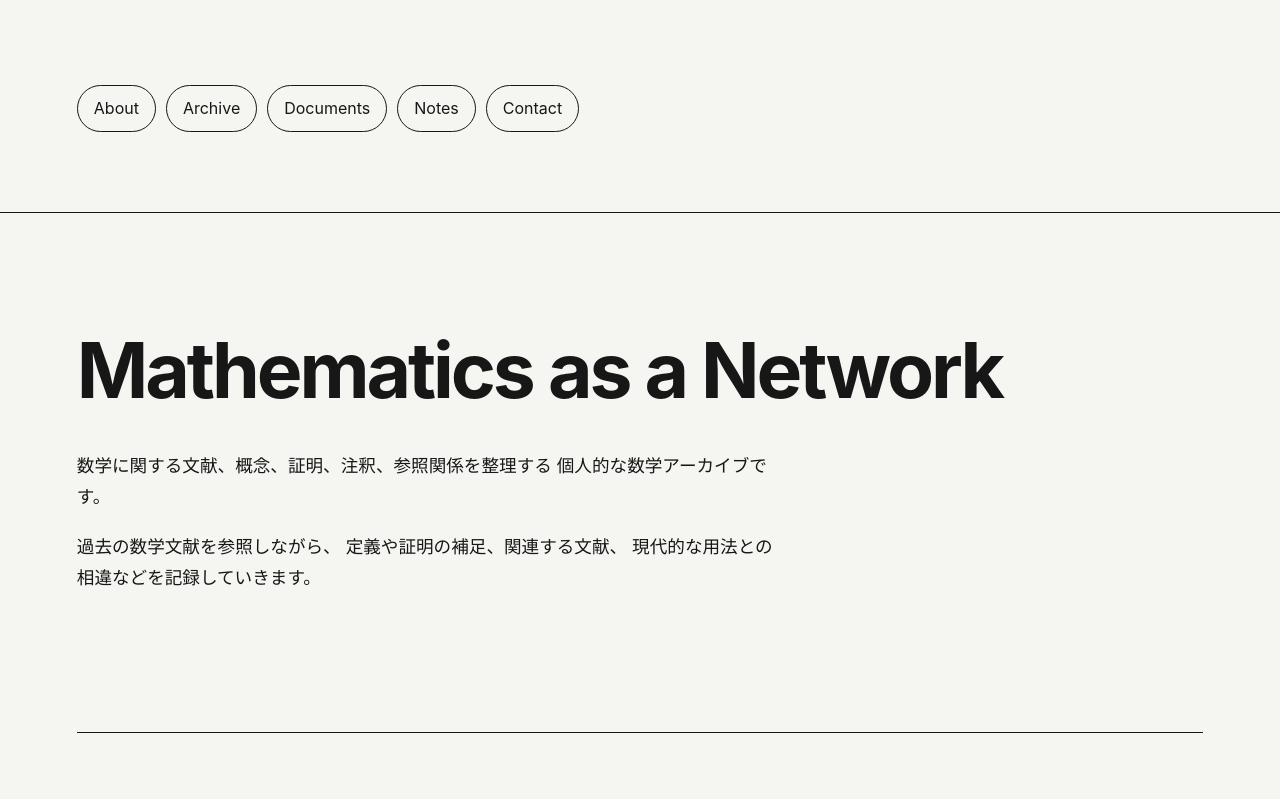
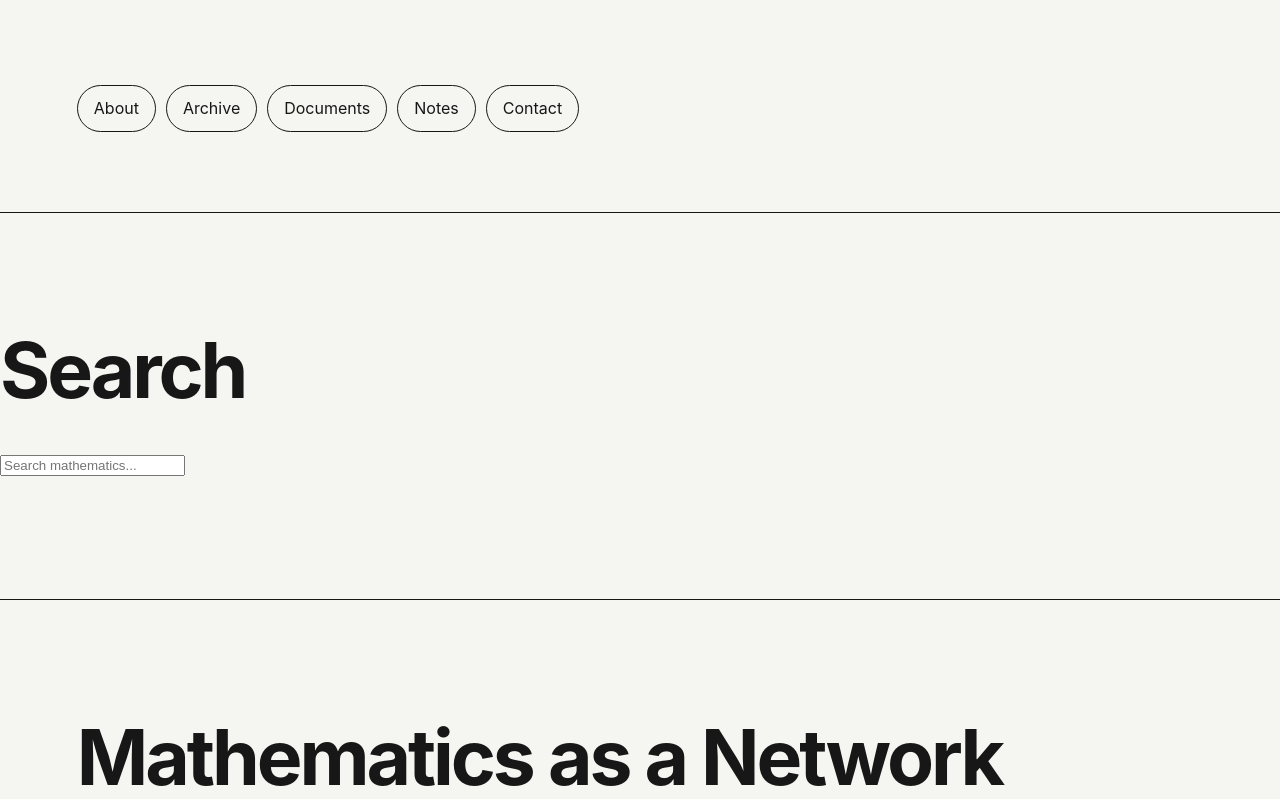
Before and after one commit to Enigma235/GitHubEnigma235.github.io, a plain HTML site: page index.html in a window 1280 px wide. Shown: the part 507-1306 px from the top of the page. Drawn offline with Linux system fonts and the light colour scheme.

Commit message:
Update index.html

```diff
--- a/index.html
+++ b/index.html
@@ -25,6 +25,15 @@
     </nav>
   </header>
 
+  <section id="search">
+  <h2>Search</h2>
+
+  <input
+    type="search"
+    id="search-input"
+    placeholder="Search mathematics..."
+  >
+</section>
 
   <main>
 
@@ -299,5 +308,7 @@
     <p>&copy; 2026 OZAKI Mathematical Archive</p>
   </footer>
 
+<script src="script.js"></script>
+
 </body>
 </html>
```
